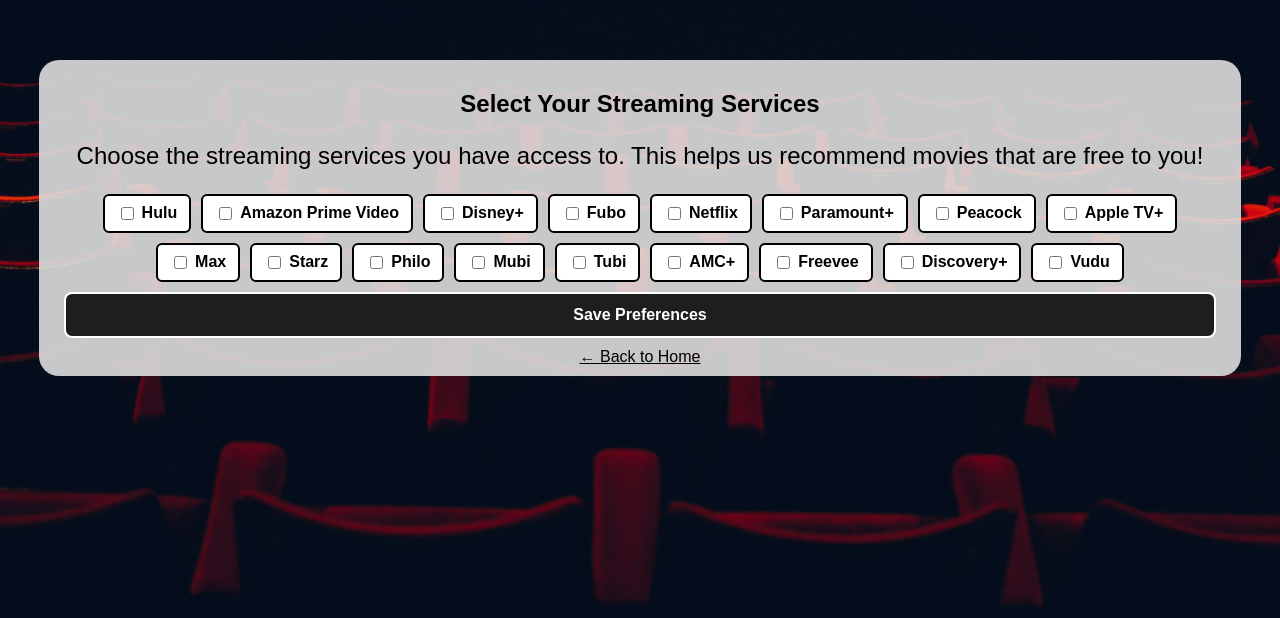
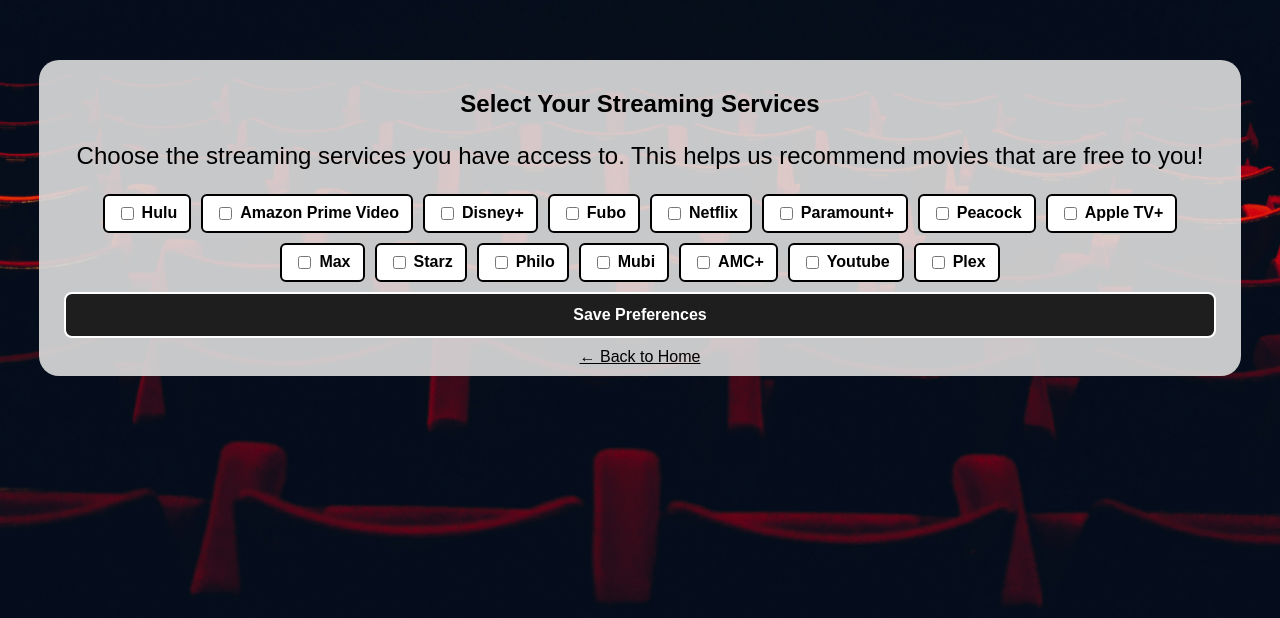
Before and after one commit to ulrichsene/UltimateMovieRecommendation, a plain HTML site: page templates/initializeUser.html in a window 1280 px wide. Shown: the part 182-800 px from the top of the page. Drawn offline with Linux system fonts and the light colour scheme; files that its build step writes are made by us from their sources; no server answers; files whose address does not match are found by name.

Commit message:
fixing services selection

```diff
--- a/templates/initializeUser.html
+++ b/templates/initializeUser.html
@@ -27,11 +27,9 @@
                     <label><input type="checkbox" name="services" value="starz"> Starz</label>
                     <label><input type="checkbox" name="services" value="philo"> Philo</label>
                     <label><input type="checkbox" name="services" value="mubi"> Mubi</label>
-                    <label><input type="checkbox" name="services" value="tubi"> Tubi</label>
                     <label><input type="checkbox" name="services" value="amc+"> AMC+</label>
-                    <label><input type="checkbox" name="services" value="freevee"> Freevee</label>
-                    <label><input type="checkbox" name="services" value="discovery+"> Discovery+</label>
-                    <label><input type="checkbox" name="services" value="vudu"> Vudu</label>
+                    <label><input type="checkbox" name="services" value="amc+"> Youtube</label>
+                    <label><input type="checkbox" name="services" value="amc+"> Plex</label>
                 </div>
 
                 <button type="submit">Save Preferences</button>
```
